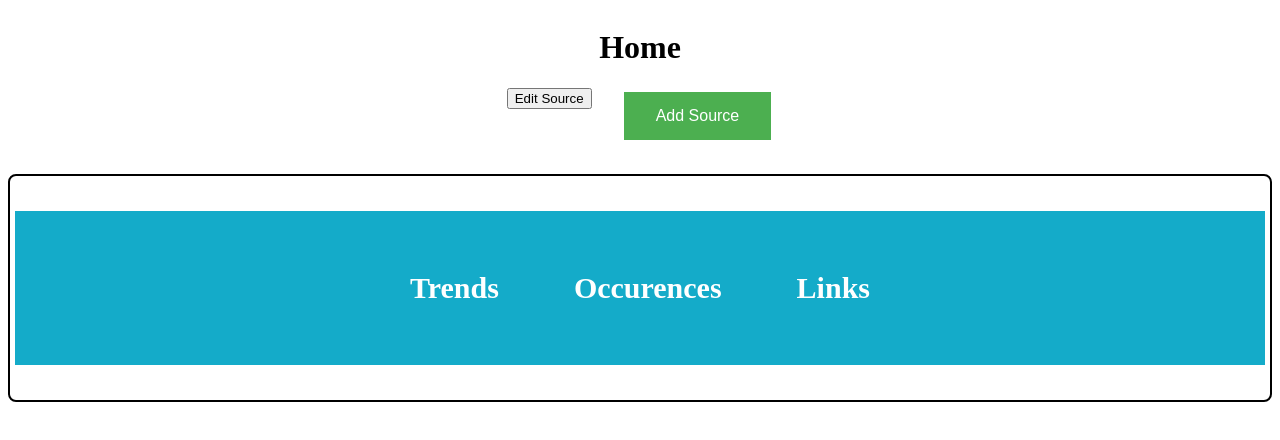
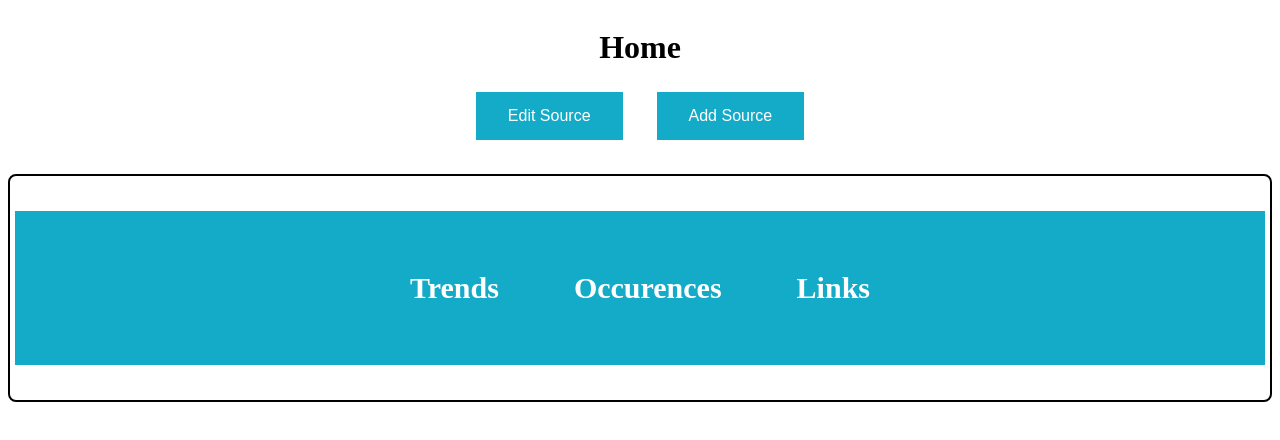
Before and after one commit to ITMD-467-FP/ITMD-467-FP-Frontend, a plain HTML site: page docs/home.html in a window 1280 px wide. Drawn offline with Linux system fonts and the light colour scheme.

Commit message:
Adding CSS to Edit and Add source button.

```diff
--- a/docs/css/style2.css
+++ b/docs/css/style2.css
@@ -19,7 +19,7 @@ body{
 }
 
 .button {
-  background-color: #4CAF50; /* Green */
+  background-color: #14abc9;
   border: none;
   color: white;
   padding: 15px 32px;
@@ -29,7 +29,7 @@ body{
   font-size: 16px;
   margin: 4px 2px;
   cursor: pointer;
-  -webkit-transition-duration: 0.4s; /* Safari */
+  -webkit-transition-duration: 0.4s;
   transition-duration: 0.4s;
 }
 
--- a/docs/home.html
+++ b/docs/home.html
@@ -18,7 +18,7 @@
     </div>
     <div class="container1">
       <div class="" id="editSource">
-        <button type="button">
+        <button class="button button2" type="button">
           Edit Source
         </button>
       </div>
```
